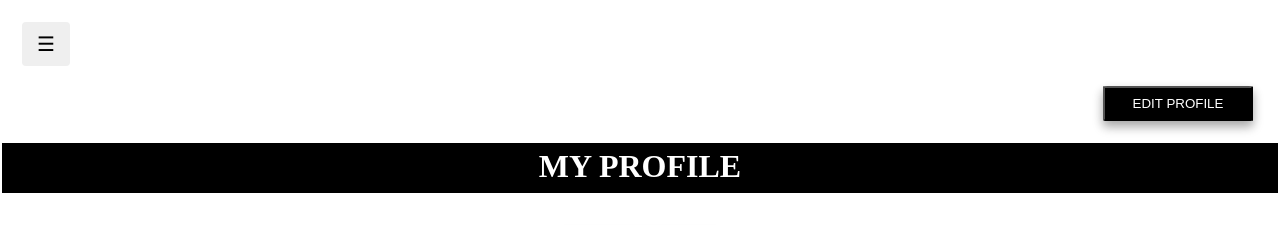
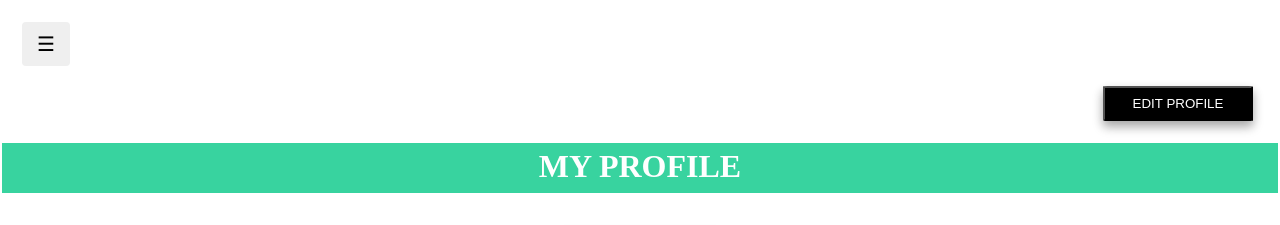
Before and after one commit to bh-g/Placement-portal, a plain HTML site: page views/profile/profile.html in a window 1280 px wide. Shown: the top 225 px of the page. Drawn offline with Linux system fonts and the light colour scheme.

Commit message:
minor color change

```diff
--- a/views/profile/styleprofile.css
+++ b/views/profile/styleprofile.css
@@ -31,7 +31,7 @@ body {
     max-width: 100%;
     margin-left: auto;
     margin-right: auto;
-    background-color: black;
+    background-color:#38d39f;
     color: white;
     margin-bottom: 35px;
 
```
